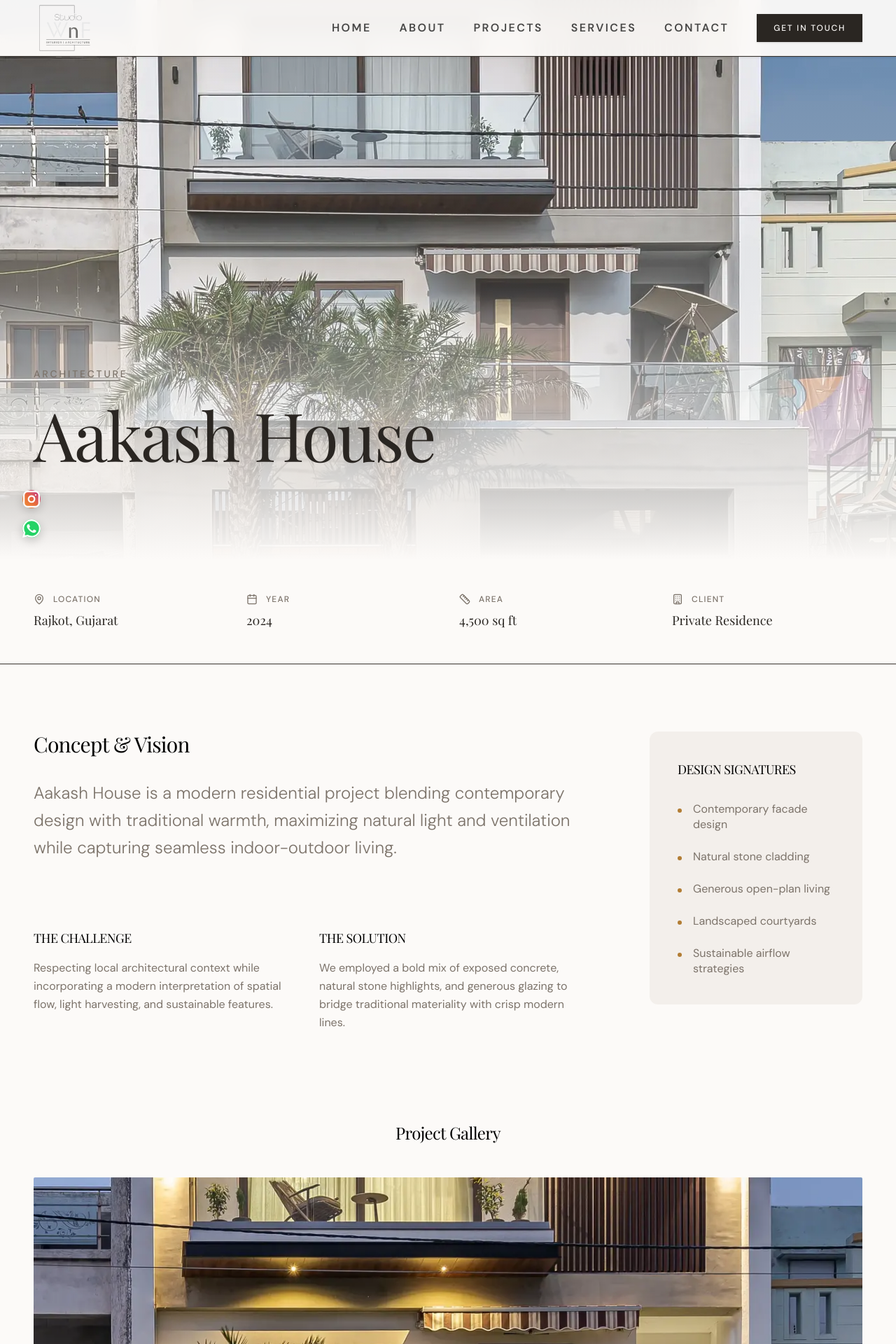
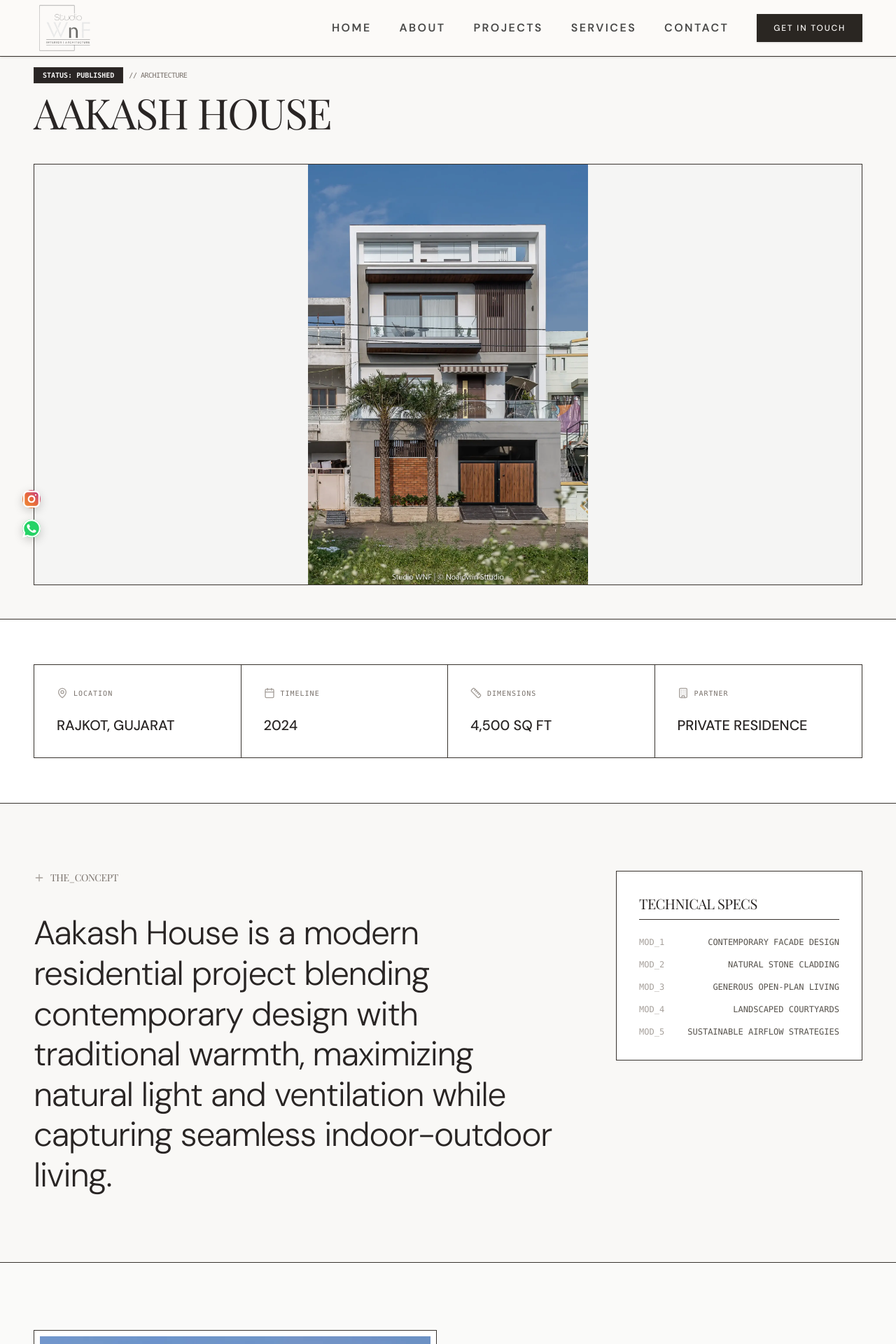
Before and after one commit to KayumKadivar/WNF-Studio, a Next.js app: page /projects/1 in a window 1280 px wide. Shown: the top 1920 px of the page at 70% size. Built offline with nearby package versions, Linux system fonts and the light colour scheme; a web font is replaced by a local one.

Commit message:
feat: Introduce Badge component, redesign project detail page, and standardize image object-fit across components.

```diff
--- a/src/app/projects/ProjectsClient.jsx
+++ b/src/app/projects/ProjectsClient.jsx
@@ -56,8 +56,9 @@ export default function ProjectsClient() {
                       <ImageReveal
                         src={project.mainImage}
                         alt={project.title}
-                        className="w-full h-[400px] rounded-sm"
+                        className="w-full h-[400px] rounded-sm bg-secondary/30"
                         imgClassName="transition-transform duration-700 group-hover:scale-105"
+                        objectFit="contain"
                       />
                       <div className="absolute inset-0 bg-foreground/0 group-hover:bg-foreground/20 transition-colors duration-500 rounded-sm pointer-events-none" />
                       <div className="absolute inset-0 flex items-center justify-center opacity-0 group-hover:opacity-100 transition-opacity duration-500 pointer-events-none z-20">
--- a/src/app/projects/[id]/ProjectDetailClient.jsx
+++ b/src/app/projects/[id]/ProjectDetailClient.jsx
@@ -1,8 +1,8 @@
 "use client";
 import Link from "next/link";
 import { motion } from "framer-motion";
-import { ArrowLeft, ArrowRight, MapPin, Calendar, Ruler, Building } from "lucide-react";
-import { Button } from "@/components/ui/button";
+import { ArrowLeft, ArrowRight, MapPin, Calendar, Ruler, Building, Plus } from "lucide-react";
+import { Badge } from "@/components/ui/badge";
 
 export default function ProjectDetailClient({ project, allProjects }) {
   const currentIndex = allProjects.findIndex((p) => p.id === project.id);
@@ -10,129 +10,133 @@ export default function ProjectDetailClient({ project, allProjects }) {
   const nextProject = allProjects[currentIndex + 1];
 
   return (
-    <>
-      {/* Full Viewport Hero */}
-      <section className="relative h-screen w-full overflow-hidden">
-        <motion.div initial={{ scale: 1.05 }} animate={{ scale: 1 }} transition={{ duration: 1.5 }} className="absolute inset-0">
-          <img src={project.mainImage} alt={project.title} className="w-full h-full object-cover" />
-          <div className="absolute inset-0 bg-gradient-to-t from-background via-background/20 to-transparent" />
-        </motion.div>
-        <div className="relative h-full container mx-auto px-6 lg:px-12 flex flex-col justify-end pb-24">
-          <motion.div initial={{ opacity: 0, y: 40 }} animate={{ opacity: 1, y: 0 }} transition={{ delay: 0.4, duration: 0.8 }} className="max-w-4xl">
-            <span className="text-sm uppercase tracking-[0.2em] text-muted-foreground mb-4 block font-medium">{project.category}</span>
-            <h1 className="text-5xl md:text-7xl lg:text-8xl font-display text-foreground leading-tight mb-6">{project.title}</h1>
+    <div className="bg-[#F9F8F6] text-stone-900 min-h-screen font-sans selection:bg-stone-200 selection:text-stone-900">
+
+      {/* 1. HERO SECTION */}
+      <section className="relative pt-24 pb-12 px-6 lg:px-12 border-b border-stone-200">
+        <div className="  mx-auto">
+          <div className="flex flex-col md:flex-row md:items-end justify-between gap-6 mb-8">
+            <motion.div
+              initial={{ x: -20, opacity: 0 }}
+              animate={{ x: 0, opacity: 1 }}
+              className="max-w-5xl"
+            >
+              <div className="flex items-center gap-2 mb-4">
+                <Badge className="bg-stone-800 text-stone-100 hover:bg-stone-700 rounded-none px-3 py-1 font-mono text-[10px] uppercase">
+                  Status: Published
+                </Badge>
+                <span className="font-mono text-[10px] text-stone-500 uppercase tracking-tighter">
+                  // {project.category}
+                </span>
+              </div>
+              <h1 className="text-6xl font-light tracking-tighter uppercase leading-[0.85] mb-4 text-stone-800">
+                {project.title}
+              </h1>
+            </motion.div>
+          </div>
+
+          {/* FIXED MAIN IMAGE: No fixed aspect ratio, max height applied to prevent excessive scrolling */}
+          <motion.div
+            initial={{ y: 40, opacity: 0 }}
+            animate={{ y: 0, opacity: 1 }}
+            className="w-full border border-stone-200 bg-stone-100 flex justify-center"
+          >
+            <img
+              src={project.mainImage}
+              alt={project.title}
+              className="w-full max-h-[75vh] object-contain"
+            />
           </motion.div>
         </div>
       </section>
 
-      {/* Project Meta */}
-      <section className="border-b border-border/50 bg-background">
-        <div className="container mx-auto px-6 lg:px-12">
-          <div className="flex flex-wrap justify-between py-12 gap-8">
-            {[
-              { icon: MapPin, label: "Location", value: project.location },
-              { icon: Calendar, label: "Year", value: project.year },
-              { icon: Ruler, label: "Area", value: project.size },
-              { icon: Building, label: "Client", value: project.client },
-            ].map((item, idx) => (
-              <div key={idx} className="flex-1 min-w-[150px]">
-                <div className="flex items-center gap-3 mb-2">
-                  <item.icon className="w-4 h-4 text-muted-foreground" />
-                  <span className="text-xs uppercase tracking-widest text-muted-foreground font-medium">{item.label}</span>
-                </div>
-                <p className="text-lg font-display text-foreground">{item.value || "N/A"}</p>
+      {/* 2. DATA GRID */}
+      <section className="px-6 lg:px-12 py-16 bg-white border-b border-stone-200">
+        <div className="  mx-auto grid grid-cols-1 sm:grid-cols-2 md:grid-cols-4 gap-0 border border-stone-200">
+          {[
+            { icon: MapPin, label: "LOCATION", value: project.location },
+            { icon: Calendar, label: "TIMELINE", value: project.year },
+            { icon: Ruler, label: "DIMENSIONS", value: project.size },
+            { icon: Building, label: "PARTNER", value: project.client },
+          ].map((item, idx) => (
+            <div
+              key={idx}
+              className="p-8 border-stone-200 border-b md:border-b-0 md:border-r last:border-r-0 hover:bg-stone-50 transition-colors"
+            >
+              <div className="flex items-center gap-2 mb-6">
+                <item.icon className="w-4 h-4 text-stone-400" />
+                <span className="text-[10px] font-mono text-stone-500 font-medium uppercase tracking-widest">{item.label}</span>
               </div>
+              <p className="text-xl font-medium uppercase truncate text-stone-800">{item.value || "—"}</p>
+            </div>
+          ))}
+        </div>
+      </section>
+
+      {/* 3. CORE CONTENT */}
+      <section className="py-24 px-6 lg:px-12 border-b border-stone-200">
+        <div className="  mx-auto grid grid-cols-1 lg:grid-cols-12 gap-16 items-start">
+          <div className="lg:col-span-8">
+            <h2 className="font-mono text-sm font-medium mb-10 flex items-center gap-2 text-stone-500">
+              <Plus className="w-4 h-4 text-stone-400" /> THE_CONCEPT
+            </h2>
+            <p className="text-3xl md:text-5xl font-light leading-[1.2] tracking-tight text-balance text-stone-800">
+              {project.description}
+            </p>
+          </div>
+
+          <div className="lg:col-span-4 sticky top-12">
+            <div className="border border-stone-200 p-8 bg-white">
+              <h3 className="font-medium text-xl uppercase mb-6 border-b border-stone-200 pb-2 text-stone-800">Technical Specs</h3>
+              <ul className="space-y-4 font-mono text-xs text-stone-600 uppercase">
+                {project.features?.map((f, i) => (
+                  <li key={i} className="flex justify-between items-center">
+                    <span className="text-stone-400">MOD_{i+1}</span>
+                    <span>{f}</span>
+                  </li>
+                ))}
+              </ul>
+            </div>
+          </div>
+        </div>
+      </section>
+
+      {/* 4. GALLERY - FIXED IMAGES (Masonry Layout) */}
+      <section className="py-24 px-6 lg:px-12 bg-stone-50">
+        <div className="  mx-auto">
+          {/* Using columns instead of grid for seamless variable-height images */}
+          <div className="columns-1 md:columns-2 gap-8 space-y-8">
+            {project.gallery?.map((img, i) => (
+              <motion.div
+                key={i}
+                whileHover={{ scale: 0.99 }}
+                className="break-inside-avoid bg-white p-2 border border-stone-200 transition-transform inline-block w-full"
+              >
+                <img
+                  src={img}
+                  alt={`Gallery view ${i + 1}`}
+                  className="w-full h-auto object-contain bg-stone-100"
+                />
+              </motion.div>
             ))}
           </div>
         </div>
       </section>
 
-      {/* Project Narrative */}
-      <section className="py-24 bg-background">
-        <div className="container mx-auto px-6 lg:px-12">
-          <div className="grid grid-cols-1 lg:grid-cols-12 gap-16">
-            <div className="lg:col-span-8 space-y-16">
-              <motion.div initial={{ opacity: 0, y: 20 }} whileInView={{ opacity: 1, y: 0 }} viewport={{ once: true }}>
-                <h2 className="text-3xl font-display mb-8">Concept & Vision</h2>
-                <p className="text-xl md:text-2xl text-muted-foreground leading-relaxed font-light">{project.description}</p>
-              </motion.div>
-              {(project.challenge || project.solution) && (
-                <div className="grid md:grid-cols-2 gap-12 pt-8">
-                  {project.challenge && (
-                    <motion.div initial={{ opacity: 0, y: 20 }} whileInView={{ opacity: 1, y: 0 }} viewport={{ once: true }}>
-                      <h3 className="text-lg uppercase tracking-widest font-medium mb-4">The Challenge</h3>
-                      <p className="text-muted-foreground leading-relaxed">{project.challenge}</p>
-                    </motion.div>
-                  )}
-                  {project.solution && (
-                    <motion.div initial={{ opacity: 0, y: 20 }} whileInView={{ opacity: 1, y: 0 }} viewport={{ once: true }}>
-                      <h3 className="text-lg uppercase tracking-widest font-medium mb-4">The Solution</h3>
-                      <p className="text-muted-foreground leading-relaxed">{project.solution}</p>
-                    </motion.div>
-                  )}
-                </div>
-              )}
-            </div>
-            <div className="lg:col-span-4 lg:pl-12">
-              <motion.div initial={{ opacity: 0, y: 30 }} whileInView={{ opacity: 1, y: 0 }} viewport={{ once: true }} className="bg-secondary/50 p-10 rounded-xl">
-                <h3 className="text-lg uppercase tracking-widest font-medium mb-8">Design Signatures</h3>
-                <ul className="space-y-6">
-                  {project.features?.map((feature, index) => (
-                    <li key={index} className="flex items-start gap-4">
-                      <span className="w-1.5 h-1.5 bg-primary rounded-full mt-2.5 flex-shrink-0" />
-                      <span className="text-muted-foreground leading-snug">{feature}</span>
-                    </li>
-                  ))}
-                </ul>
-              </motion.div>
-            </div>
-          </div>
+      {/* 5. NAVIGATION */}
+      <section className="grid grid-cols-1 md:grid-cols-2 h-48 border-t border-stone-200 bg-[#F9F8F6]">
+        <Link href={prevProject ? `/projects/${prevProject.id}` : "#"}
+          className="group flex flex-col justify-center p-12 hover:bg-stone-100 transition-all border-b md:border-b-0 md:border-r border-stone-200">
+          <span className="font-mono text-[10px] text-stone-500 font-medium mb-2">← PREVIOUS_WORK</span>
+          <h4 className="text-2xl md:text-4xl font-light uppercase text-stone-800">{prevProject?.title || "END"}</h4>
+        </Link>
 
-          {/* Gallery */}
-          {project.gallery && project.gallery.length > 0 && (
-            <div className="mt-32">
-              <h3 className="text-2xl font-display mb-12 text-center">Project Gallery</h3>
-              <div className="grid grid-cols-1 md:grid-cols-2 gap-6 md:gap-8">
-                {project.gallery.map((image, index) => (
-                  <motion.div key={index} className={`overflow-hidden rounded-md ${index % 3 === 0 ? "md:col-span-2 md:aspect-[21/9]" : "aspect-[4/5] md:aspect-square"}`} initial={{ opacity: 0, y: 40 }} whileInView={{ opacity: 1, y: 0 }} viewport={{ once: true, margin: "-100px" }}>
-                    <img src={image} alt={`${project.title} view ${index + 1}`} loading="lazy" className="w-full h-full object-cover hover:scale-105 transition-transform duration-700 ease-out" />
-                  </motion.div>
-                ))}
-              </div>
-            </div>
-          )}
-        </div>
+        <Link href={nextProject ? `/projects/${nextProject.id}` : "#"}
+          className="group flex flex-col justify-center p-12 hover:bg-stone-100 transition-all text-right">
+          <span className="font-mono text-[10px] text-stone-500 font-medium mb-2">NEXT_WORK →</span>
+          <h4 className="text-2xl md:text-4xl font-light uppercase text-stone-800">{nextProject?.title || "END"}</h4>
+        </Link>
       </section>
-
-      {/* Project Navigation */}
-      <section className="pb-24 bg-white text-dark">
-        <div className="container mx-auto px-6 lg:px-12">
-          <div className="grid grid-cols-2 gap-8 divide-x divide-white/10">
-            <div className="pr-8">
-              {prevProject ? (
-                <Link href={`/projects/${prevProject.id}`} className="group block">
-                  <span className="text-xs uppercase tracking-widest text-white/50 mb-3 block">Previous Project</span>
-                  <div className="flex items-center gap-4">
-                    <ArrowLeft className="w-6 h-6 group-hover:-translate-x-2 transition-transform duration-300" />
-                    <span className="text-2xl md:text-3xl lg:text-4xl font-display group-hover:text-primary transition-colors">{prevProject.title}</span>
-                  </div>
-                </Link>
-              ) : <div />}
-            </div>
-            <div className="pl-8 text-right">
-              {nextProject ? (
-                <Link href={`/projects/${nextProject.id}`} className="group block text-right">
-                  <span className="text-xs uppercase tracking-widest text-white/50 mb-3 block">Next Project</span>
-                  <div className="flex items-center justify-end gap-4">
-                    <span className="text-2xl md:text-3xl lg:text-4xl font-display group-hover:text-primary transition-colors">{nextProject.title}</span>
-                    <ArrowRight className="w-6 h-6 group-hover:translate-x-2 transition-transform duration-300" />
-                  </div>
-                </Link>
-              ) : <div />}
-            </div>
-          </div>
-        </div>
-      </section>
-    </>
+    </div>
   );
 }
--- a/src/components/home/FeaturedProjects.jsx
+++ b/src/components/home/FeaturedProjects.jsx
@@ -23,8 +23,8 @@ const FeaturedProjects = () => (
         {featuredProjects.map((project, index) => (
           <motion.div key={project.id} initial={{ opacity: 0, y: 30 }} whileInView={{ opacity: 1, y: 0 }} viewport={{ once: true, margin: "-100px" }} transition={{ duration: 0.5, delay: index * 0.1 }}>
             <Link href={`/projects/${project.id}`} className="group block">
-              <div className="relative overflow-hidden mb-6">
-                <img src={project.mainImage} alt={project.title} loading="lazy" className="w-full h-[450px] object-cover image-zoom" />
+              <div className="relative overflow-hidden mb-6 bg-background/50">
+                <img src={project.mainImage} alt={project.title} loading="lazy" className="w-full h-[450px] object-contain image-zoom" />
                 <div className="absolute inset-0 bg-foreground/0 group-hover:bg-foreground/20 transition-colors duration-500" />
                 <div className="absolute inset-0 flex items-center justify-center opacity-0 group-hover:opacity-100 transition-opacity duration-500">
                   <span className="w-16 h-16 flex items-center justify-center bg-background rounded-full">
--- a/src/components/shared/ImageReveal.jsx
+++ b/src/components/shared/ImageReveal.jsx
@@ -2,7 +2,7 @@
 import { useRef } from "react";
 import { motion, useScroll, useTransform, useInView } from "framer-motion";
 
-export default function ImageReveal({ src, alt, className = "", imgClassName = "" }) {
+export default function ImageReveal({ src, alt, className = "", imgClassName = "", objectFit = "cover" }) {
   const containerRef = useRef(null);
   const isInView = useInView(containerRef, { once: true, margin: "-10% 0px" });
 
@@ -30,7 +30,7 @@ export default function ImageReveal({ src, alt, className = "", imgClassName = "
           src={src}
           alt={alt}
           loading="lazy"
-          className={`w-full h-full object-cover ${imgClassName}`}
+          className={`w-full h-full object-${objectFit} ${imgClassName}`}
         />
       </motion.div>
     </div>
--- /dev/null
+++ b/src/components/ui/badge.jsx
@@ -0,0 +1,19 @@
+import * as React from "react"
+
+function Badge({ className, variant = "default", ...props }) {
+  const variants = {
+    default: "bg-primary text-primary-foreground hover:bg-primary/80",
+    secondary: "bg-secondary text-secondary-foreground hover:bg-secondary/80",
+    destructive: "bg-destructive text-destructive-foreground hover:bg-destructive/80",
+    outline: "text-foreground border border-input hover:bg-accent hover:text-accent-foreground",
+  }
+
+  return (
+    <div
+      className={`inline-flex items-center rounded-full border px-2.5 py-0.5 text-xs font-semibold transition-colors focus:outline-none focus:ring-2 focus:ring-ring focus:ring-offset-2 ${variants[variant] || variants.default} ${className}`}
+      {...props}
+    />
+  )
+}
+
+export { Badge }
```
